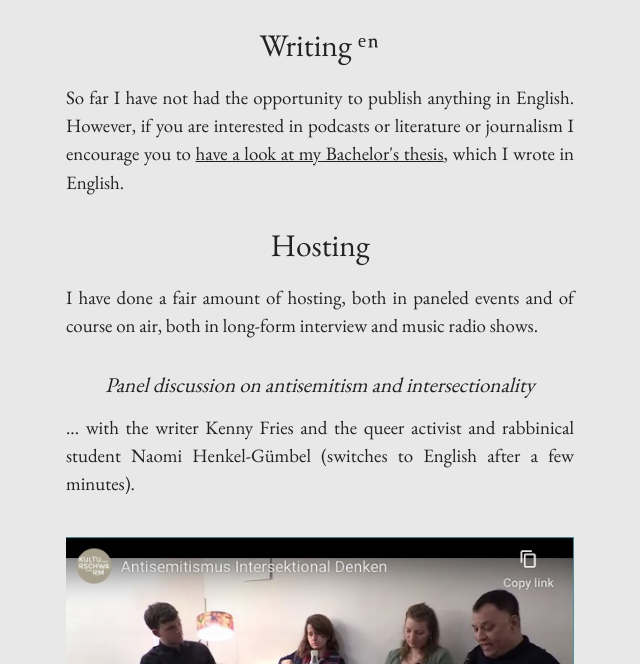
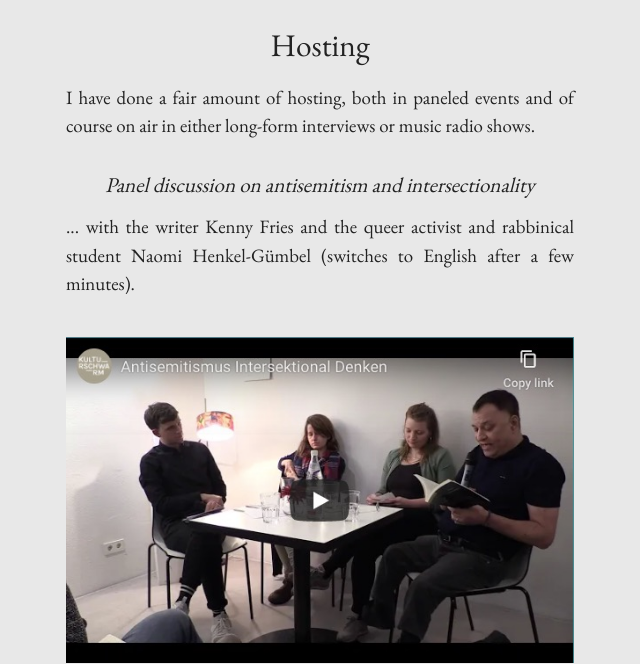
Before and after one commit to SerafinDinges/serafindinges.com, a Jekyll site: the page built from index.md, in a window 1280 px wide and 900 px high, scrolled down 4162 px, cut to the strip 236-900 px from the top of the window. Shown: the whole strip, without its empty margins (320-960 px from the left). Built offline with Jekyll 4.4.1, drawn with Linux system fonts in a browser that asks for light colours.

Commit message:
Update index.md

```diff
--- a/index.md
+++ b/index.md
@@ -16,7 +16,7 @@ I mostly work in audio where I host, produce, research, edit, consult. I do also
 
 I have worked for <em>[netzpolitik.org](https://netzpolitik.org/author/serafin-dinges/), Vogue, radioeins, rbb, Gabor Steingarts Morning Briefing, Reform Radio, Frankfurter Rundschau</em> and lots of underfunded podcast projects.
 
-### Writing ᵈᵉ
+### Text ᵈᵉ
 
 <p class="noindent">
   <a href="https://netzpolitik.org/2021/der-audiogigant-spotifys-kampf-um-den-podcast-thron/" class="feature" target="_blank">
@@ -100,15 +100,10 @@ An hour-long pilot of a podcast I produced while working with Reform Radio in Ma
 
 <iframe width="100%" height="166" scrolling="no" frameborder="no" allow="autoplay" src="https://w.soundcloud.com/player/?url=https%3A//api.soundcloud.com/tracks/565701924&color=%23645f54&auto_play=false&hide_related=true&show_comments=false&show_user=true&show_reposts=false&show_teaser=false"></iframe>
 
-### Writing ᵉⁿ
-
-<p class="noindent">
-So far I have not had the opportunity to publish anything in English. However, if you are interested in podcasts or literature or journalism I encourage you to <a href="/2018/10/07/bachelors-thesis.html" target="_blank">have a look at my Bachelor's thesis</a>, which I wrote in English.</p>
-
 ### Hosting
 
 <p class="noindent">
-I have done a fair amount of hosting, both in paneled events and of course on air, both in long-form interview and music radio shows.</p>
+I have done a fair amount of hosting, both in paneled events and of course on air in either long-form interviews or music radio shows.</p>
 
 ##### Panel discussion on antisemitism and intersectionality
 
```
